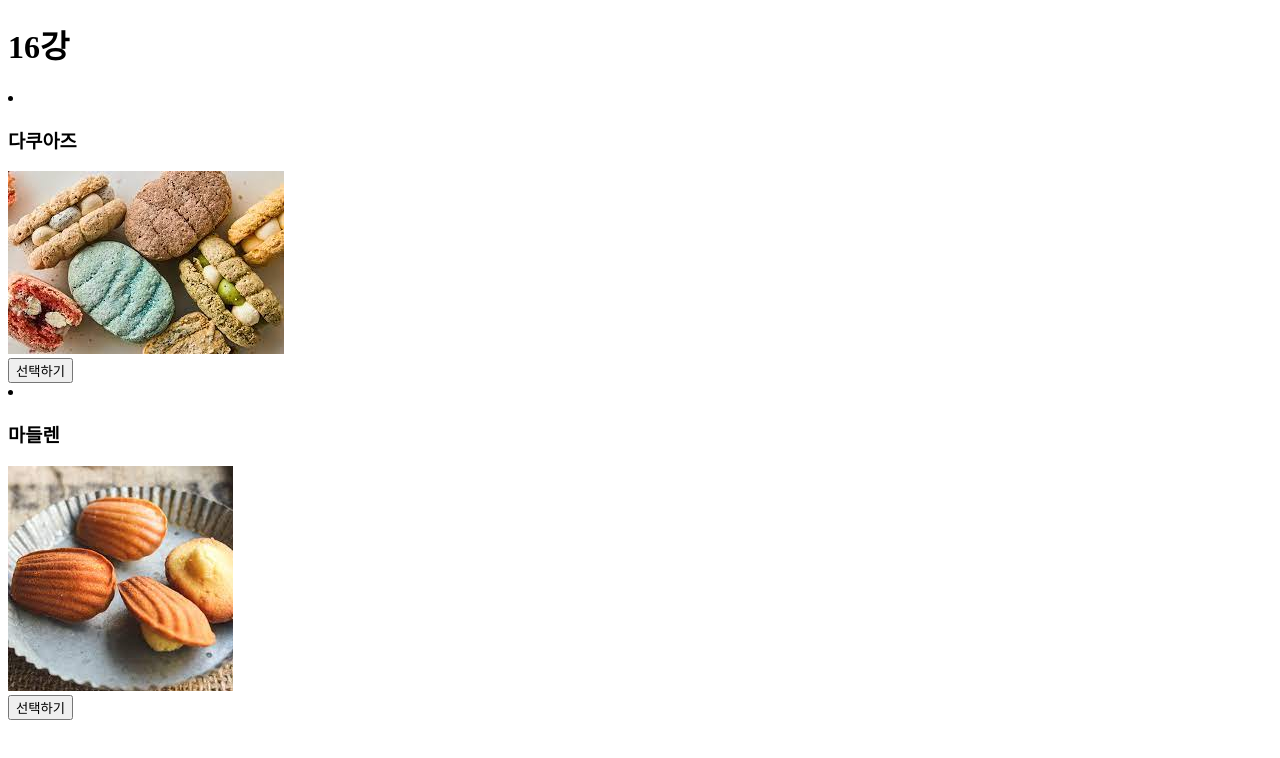
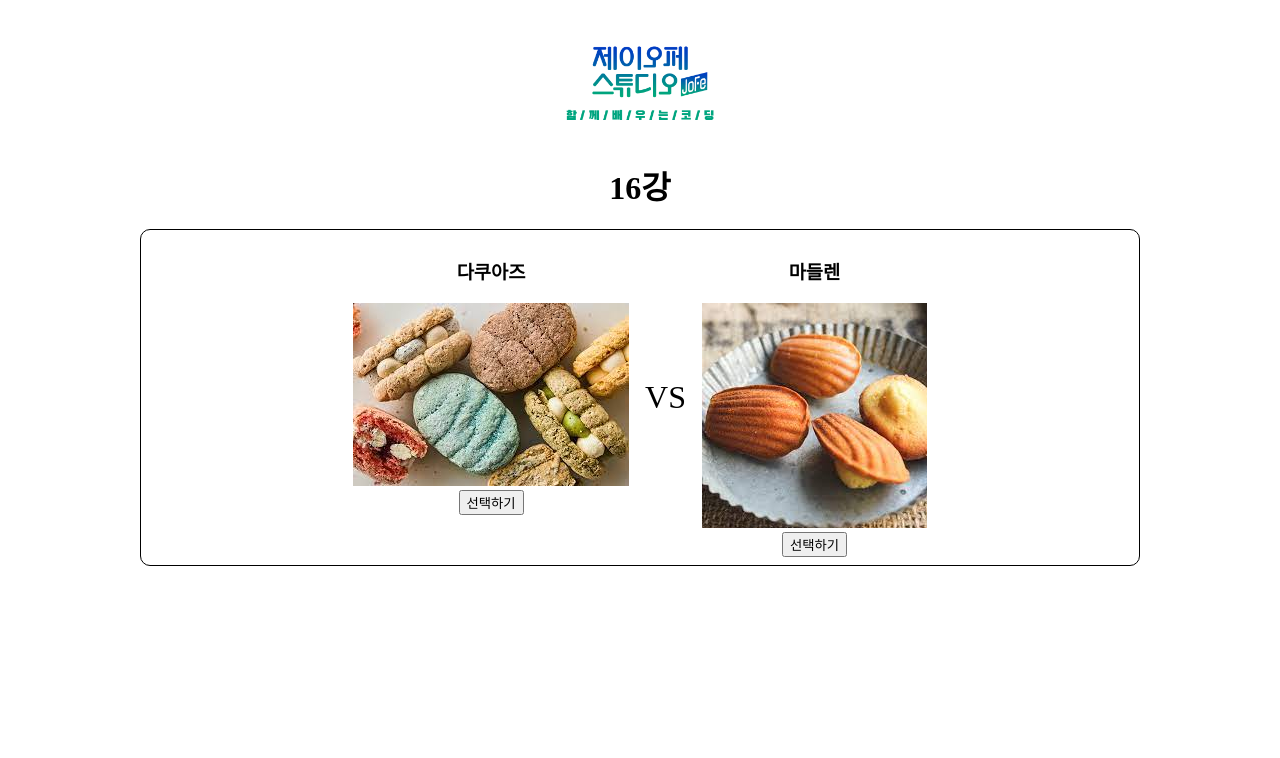
Before and after one commit to Cho-SangHyun/react-wordlcup, a React (Create React App) app: page / in a window 1280 px wide. Shown: the top 758 px of the page. Built offline with nearby package versions, Linux system fonts and the light colour scheme; the HTML template or start-up script is replaced by a standard one.

Commit message:
add: Add base CSS design

```diff
--- a/src/components/App.css
+++ b/src/components/App.css
@@ -1,3 +1,31 @@
-/* .select-zone{
+div.main-section{
+    width: 1000px;
+    margin: 0 auto;
+}
+
+div.main-section h1{
+    margin-top: 0;
+    text-align: center;
+}
+
+div.select-zone{
     display: flex;
-} */
+    justify-content: center;
+    border: 1px solid black;
+    border-radius: 10px;
+    padding: 8px;
+    text-align: center;
+}
+
+div.select-zone li{
+    list-style: none;
+}
+
+
+div.versus{
+    display: flex;
+    align-items: center;
+    margin: 0 16px;
+
+    font-size: 2rem;
+}
--- a/src/components/App.js
+++ b/src/components/App.js
@@ -3,6 +3,7 @@ import mock from "../mock.json";
 import DessertItem from "./DessertItem";
 import './App.css';
 import SelectButton from "./SelectButton";
+import JofeStudioLogo from "./JofeStudioLogo";
 
 // 피셔 - 예이츠 셔플(배열 섞는 알고리즘)
 function shuffle(array) {
@@ -56,20 +57,35 @@ function App(){
     if(roundOf === 1){
         return(
             <div>
+                <JofeStudioLogo />
+                <div className="main-section">
                     <h1>WINNER</h1>
+                    <div className="select-zone">
                         {dessertList[selectIndex]}
+                    </div>
+                </div>
             </div>
         )
     }
     else{
         return(
             <div>
+                <JofeStudioLogo />
+                <div className="main-section">
                     <h1>{roundOf}강</h1>
                     <div className="select-zone">
+                        <div className="select-item">
                             {dessertList[selectIndex]}
                             <SelectButton item={dessertList[selectIndex]} onSelect={selectDessert}/>
+                        </div>
+                        <div className="versus">
+                            VS
+                        </div>
+                        <div className="select-item">
                             {dessertList[selectIndex + 1]}
                             <SelectButton item={dessertList[selectIndex + 1]} onSelect={selectDessert}/>
+                        </div>
+                    </div>
                 </div>
             </div>
         )
--- /dev/null
+++ b/src/components/JofeStudioLogo.css
@@ -0,0 +1,7 @@
+div.logo-section{
+    text-align: center;
+}
+
+#JofeStudioLogo{
+    width: 150px;
+}
--- /dev/null
+++ b/src/components/JofeStudioLogo.js
@@ -0,0 +1,16 @@
+import logo from '../logo.png';
+import './JofeStudioLogo.css';
+
+function JofeStudioLogo(){
+    return(
+        <div className="logo-section">
+            {/* 밑의 rel속성을 주지 않으면 보안 오류가 생김. */}
+            <a target="_blank" rel="noopener noreferrer"
+            href="https://www.youtube.com/channel/UCliZta14y5eCWjNjndkSCJg">
+                <img id="JofeStudioLogo" src={logo} alt="logo" />
+            </a>
+        </div>
+    )
+}
+
+export default JofeStudioLogo;
```
Also changed, not shown: src/logo.png (added). Lines whose indentation alone changed are shown as unchanged.
